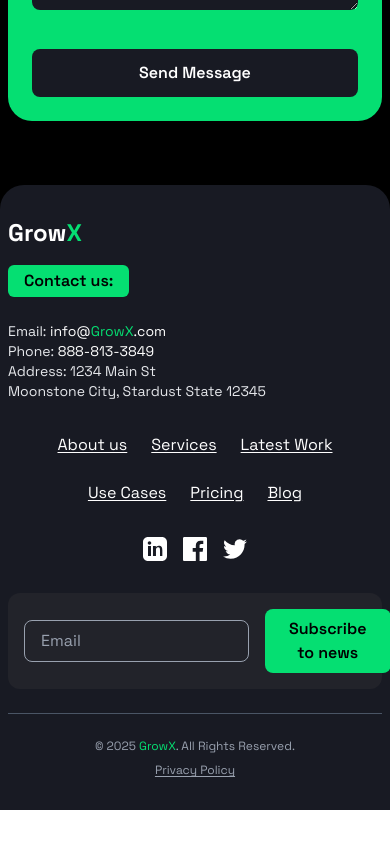
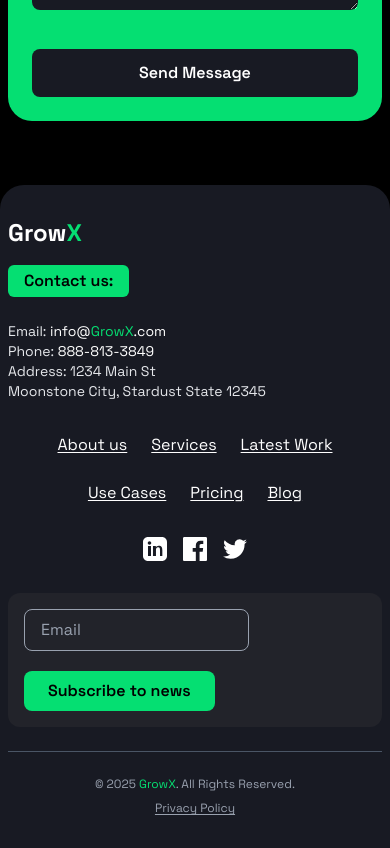
Before and after one commit to harshmohite04/GrowX, a React (Vite) app: page / in a window 390 px wide. Shown: the part 10505-11353 px from the top of the page. Before the commit the page ends 11315 px from the top, so only its background shows below. Built offline with nearby package versions, Linux system fonts and the light colour scheme.

Commit message:
added font and change in design

```diff
--- a/src/components/Footer.tsx
+++ b/src/components/Footer.tsx
@@ -37,9 +37,9 @@ const Footer = () => (
       </div>
       {/* Right: Newsletter */}
       <div className="flex-1 min-w-[250px] flex flex-col gap-4 items-center md:items-end">
-        <form className="bg-[#22232A] rounded-xl p-4 flex gap-4 w-full max-w-md items-center">
+        <form className="bg-[#22232A] rounded-xl p-4 sm:flex gap-4 w-full max-w-md items-center">
           <input type="email" placeholder="Email" className="flex-1 px-4 py-2 rounded-lg bg-transparent border border-gray-400 text-white placeholder-gray-400 focus:outline-none" />
-          <button type="submit" className="bg-green-400 text-black font-semibold rounded-lg px-6 py-2 hover:bg-green-300 transition">Subscribe to news</button>
+          <button type="submit" className="bg-green-400 text-black mt-5 sm:mt-0 font-semibold rounded-lg px-6 py-2 hover:bg-green-300 transition">Subscribe to news</button>
         </form>
       </div>
     </div>
```
